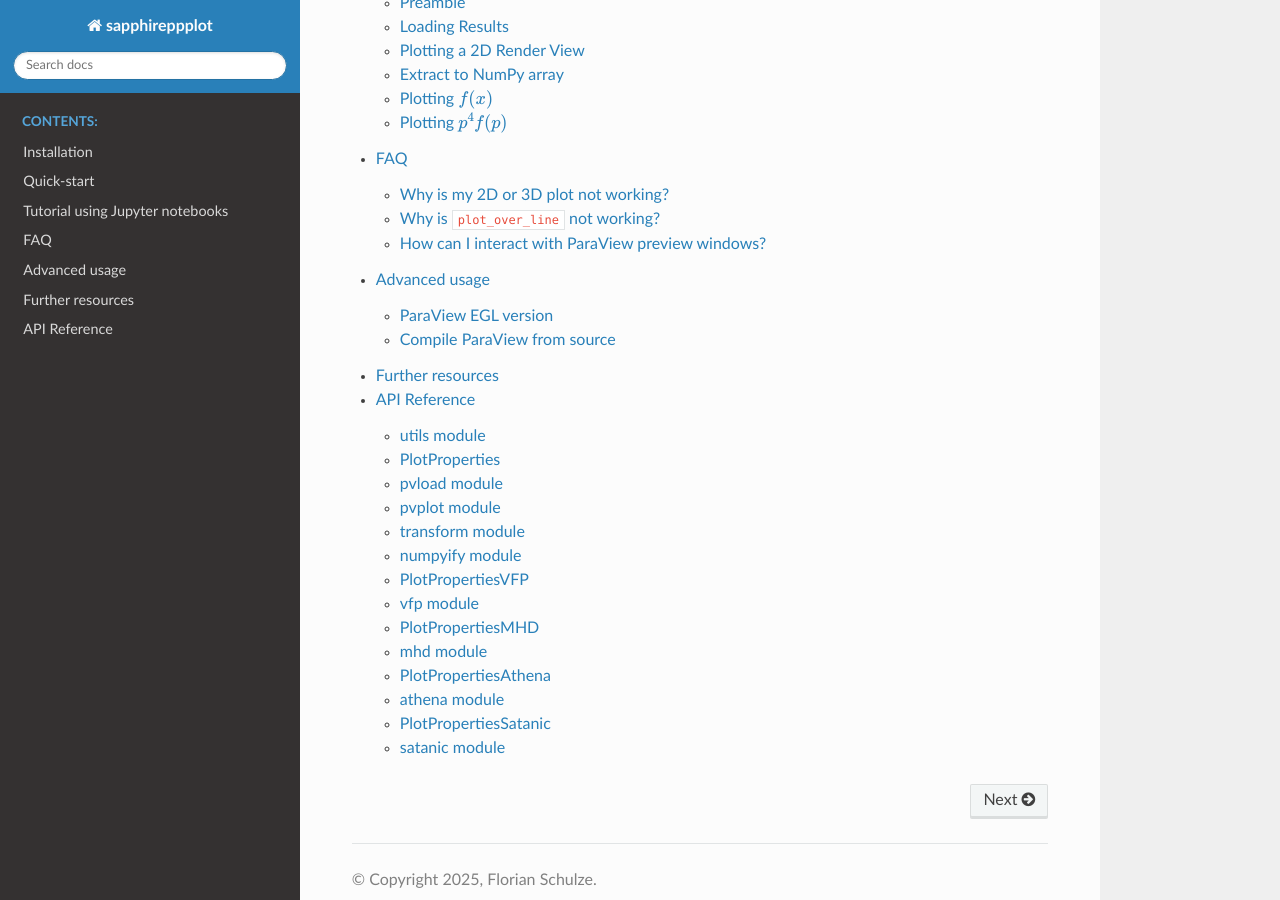
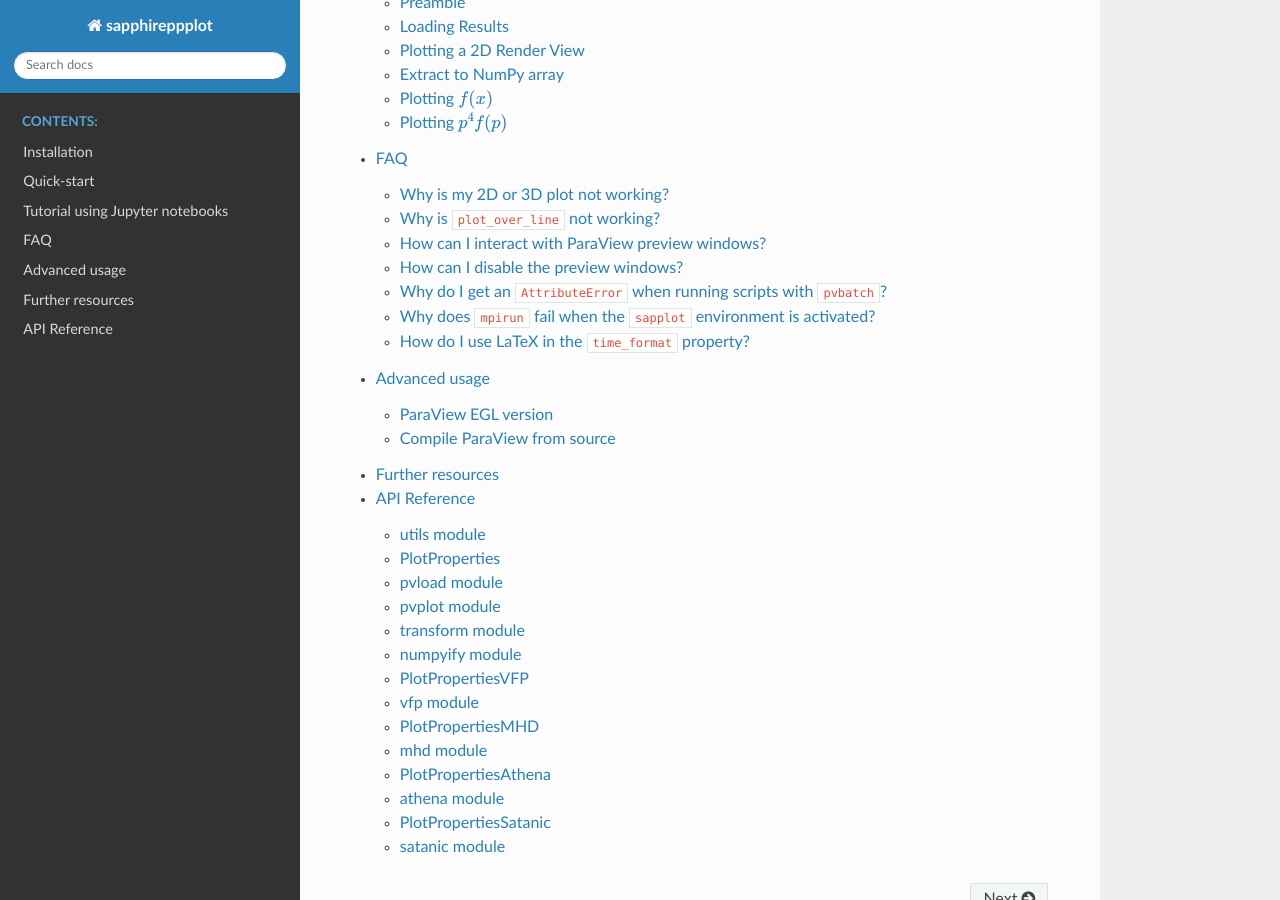
Before and after one commit to sapphirepp/sapphireppplot, a Sphinx documentation site: the page built from docs/index.rst, in a window 1280 px wide and 900 px high, scrolled down 1247 px. Built offline with Sphinx 7.4.7 and the Read the Docs theme 3.1.0, drawn with Linux system fonts in a browser that asks for light colours; part of the change alters nothing that is shown.

Commit message:
docs(faq): New FAQs
Assisted-by: opencode:qwen3.8-27b [local]

````diff
--- a/docs/faq.md
+++ b/docs/faq.md
@@ -104,3 +104,86 @@ call {pv}`paraview.simple.Interact() <paraview.simple.html#paraview.simple.Inter
 ```python
 ps.Interact()
 ```
+
+## How can I disable the preview windows?
+
+By default, ParaView opens a preview window for each plot
+(see previous question).
+To avoid this,
+run the script with `pvbatch` instead of `python` or `pvpython`:
+
+```shell
+pvbatch script.py args
+```
+
+`pvbatch` executes the script in batch mode
+and therefore opens no windows at all.
+
+## Why do I get an `AttributeError` when running scripts with `pvbatch`?
+
+If your script fails with an error like
+
+```text
+AttributeError: 'paraview.modules.vtkRemotingServerManager.vtkSMProxy' object has no attribute 'UpdateAnimationUsingDataTimeSteps'
+```
+
+this usually indicates that `pvbatch` mixes two different ParaView installations.
+This can happen when linking the `sapplot` environment to ParaView,
+`pvbatch --venv=/path/to/venv/sapplot`
+(see [Link package to an existing ParaView installation using `venv`](installation.md)),
+if ParaView is also installed inside the `venv`.
+In that case,
+the external `pvbatch` may pick up the `paraview` Python package of the `venv`
+instead of the one bundled with your ParaView installation,
+and the mismatched versions may lead to conflicts.
+
+Make sure that the `venv` does **not** contain a ParaView installation installed via `conda`,
+and that only `sapphireppplot` and its dependencies are installed.
+
+## Why does `mpirun` fail when the `sapplot` environment is activated?
+
+If you run a command (e.g. `sapphirepp`) with `mpirun`
+while the `sapplot` environment is activated,
+it might fail with an MPI error.
+
+This is usually caused by a conflict of MPI versions,
+with an MPI installation in the `venv`.
+In particular, this happens if `mpi4py` is installed in the environment.
+
+Either deactivate the environment
+before executing other programs with `mpirun`,
+or remove the `mpi` packages from the `venv` if they are not needed.
+
+## How do I use LaTeX in the `time_format` property?
+
+The {prop}`time_format` string is a format string:
+the placeholder `{time}` is replaced by the current simulation time
+and can be given a format specifier, e.g. `{time:.2f}`.
+All other braces,
+such as those used for LaTeX super- and subscripts,
+must be escaped by doubling them,
+i.e. `{{` and `}}`.
+Otherwise, you will get an error like
+
+```text
+Invalid format specified '$\gamma_{\rm max} t = {time:.2f}$'
+Details: invalid format string
+```
+
+For example,
+
+```python
+plot_properties.time_format = r"$\gamma_{\rm max} t = {time:.2f}$"
+```
+
+raises the error above, while
+
+```python
+plot_properties.time_format = r"$\gamma_{{\rm max}} t = {time:.2f}$"
+```
+
+renders $\gamma_{\rm max} t = 12.34$.
+
+More information on the format specifiers
+can be found in the [fmt documentation](https://fmt.dev/latest/syntax/),
+which ParaView uses for this property.
````
